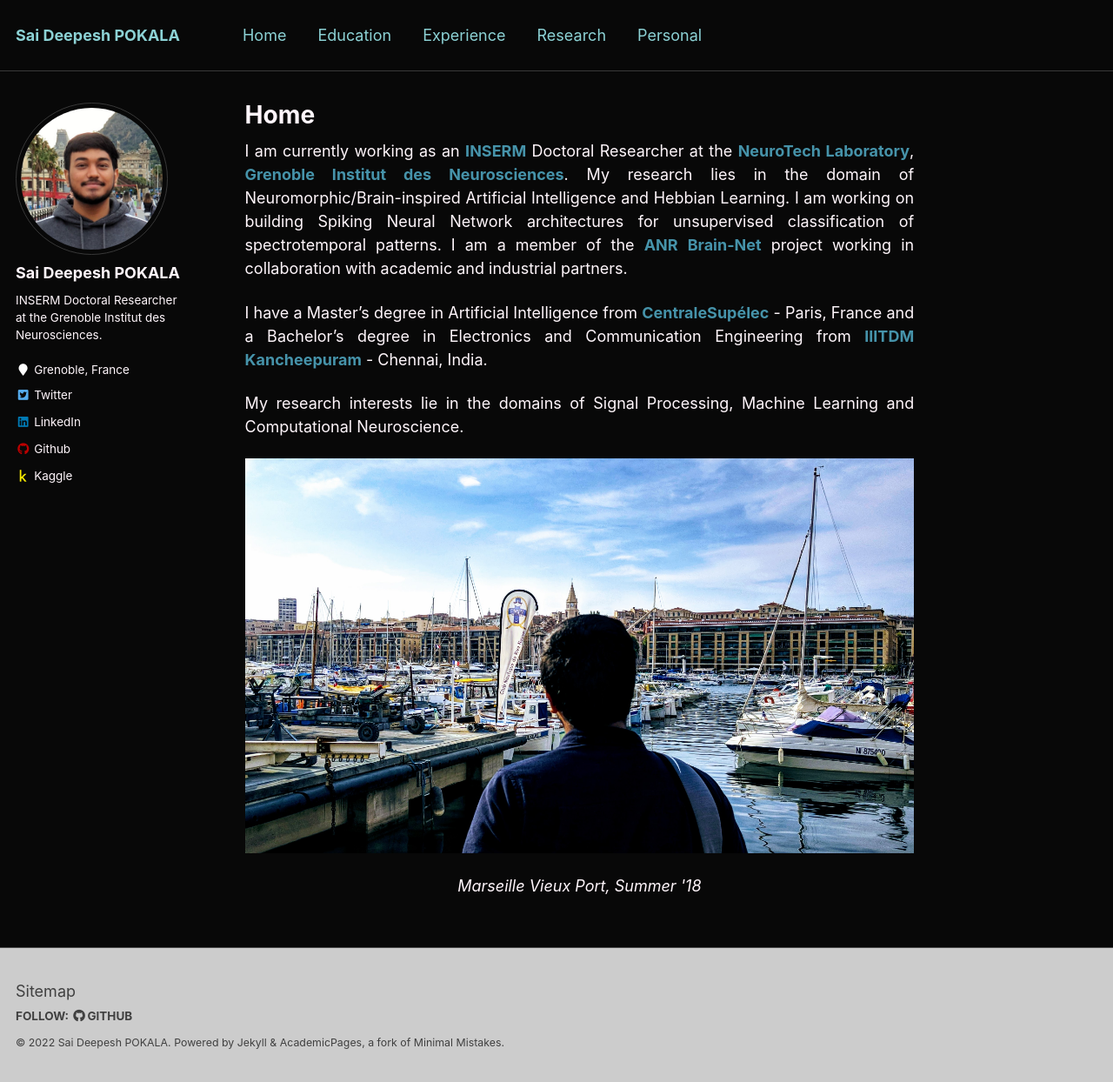
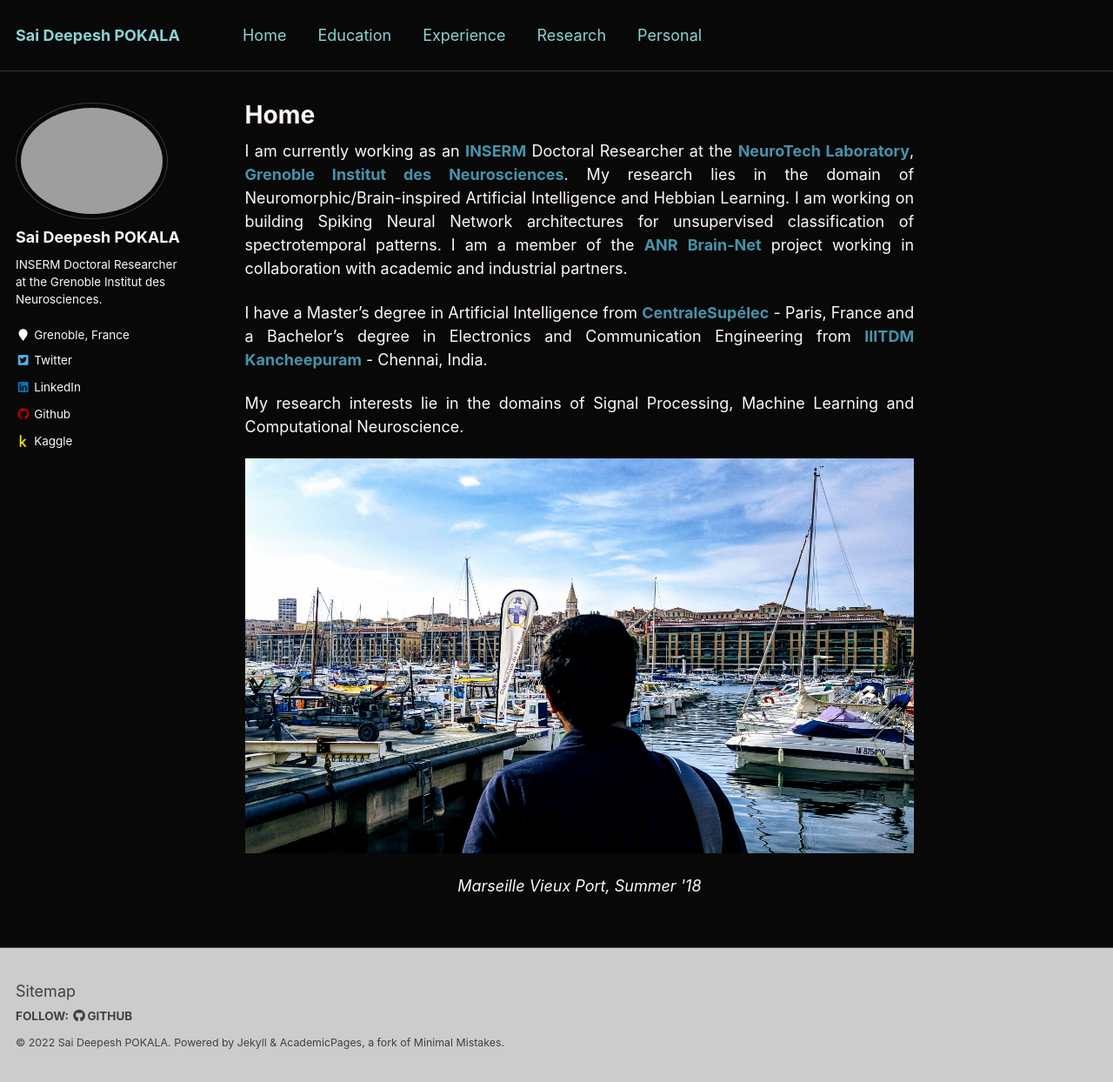
Before and after one commit to saideepesh/saideepesh.github.io, a Jekyll site: the page built from _pages/about.md, in a window 1280 px wide and 1244 px high. Shown: the whole window at 87% size. Built offline with Jekyll 4.4.1, drawn with Linux system fonts in a browser that asks for light colours.

Commit message:
Update _config.yml

```diff
--- a/_config.yml
+++ b/_config.yml
@@ -85,7 +85,7 @@ analytics:
 # Site Author
 author:
   name             : "Sai Deepesh POKALA"
-  avatar           : "Barcelona Bay.jpeg"
+  avatar           : "Autrans.jpeg"
   bio              : "INSERM Doctoral Researcher at the Grenoble Institut des Neurosciences."
   location         : "Grenoble, France"
   employer         :
```
